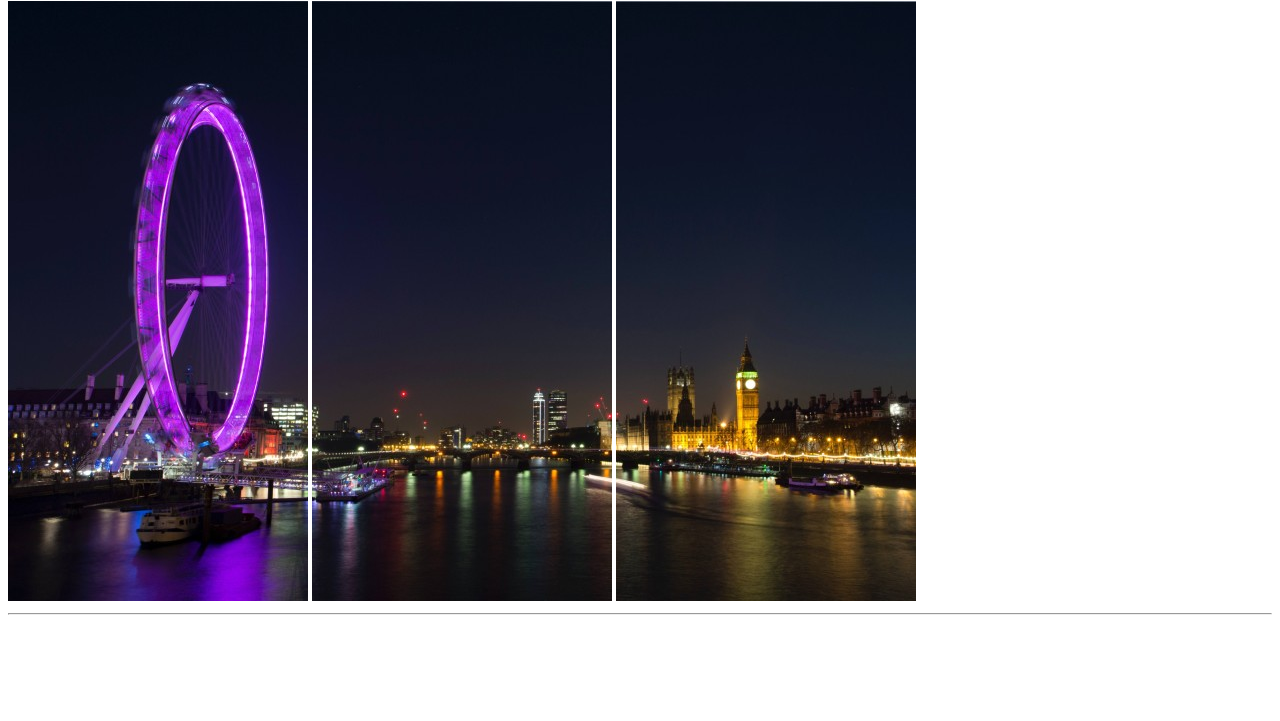
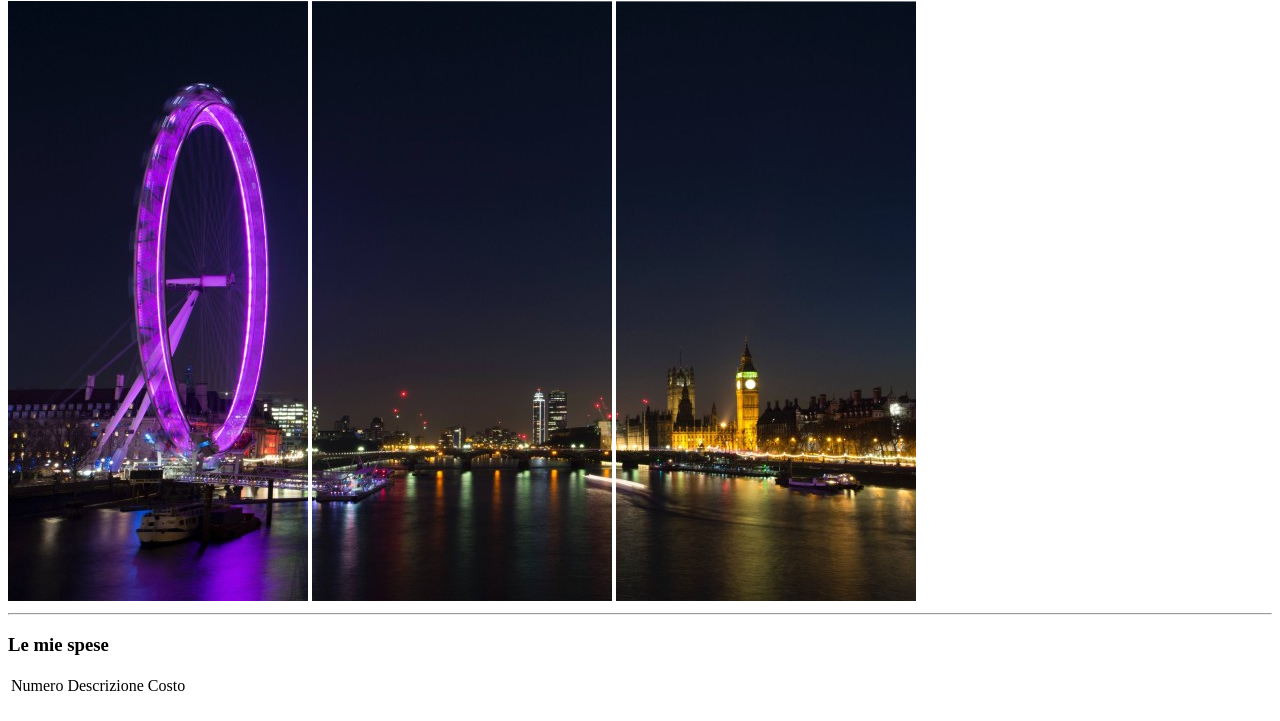
Before and after one commit to AlessP93/html-london-trip, a plain HTML site: page index.html in a window 1280 px wide. Shown: the part 79-800 px from the top of the page. Drawn offline with Linux system fonts and the light colour scheme.

Commit message:
Aggiunta lista spese

```diff
--- a/index.html
+++ b/index.html
@@ -18,7 +18,21 @@
     <!-- /intestazione pagina -->
 
     <!-- corpo della pagina -->
-    <main></main>
+    <main>
+        <h3>Le mie spese</h3>
+        <table>
+            <!-- tabella spese -->
+            <thead>
+                <tr>
+                    <td>Numero</td>
+                    <td>Descrizione</td>
+                    <td>Costo</td>
+                </tr>
+
+            </thead>
+        </table>
+
+    </main>
     <!-- /corpo della pagina -->
 
     <!-- pie di pagina -->
```
